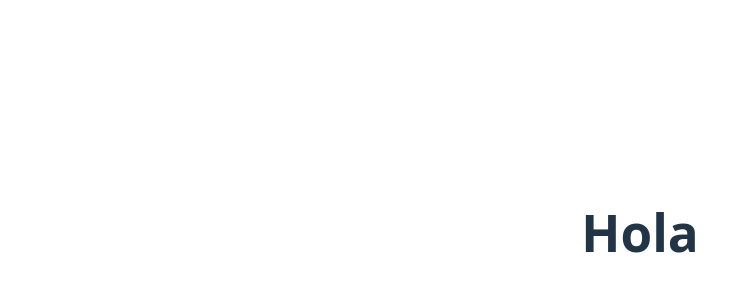
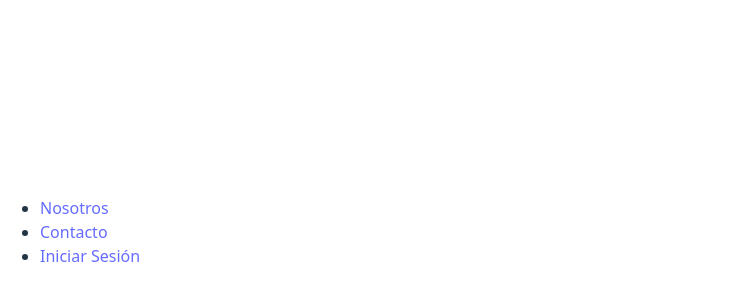
Before and after one commit to CammiBarletta/kingandqueen, a React (Vite) app: page / in a window 1280 px wide. Shown: the part 168-468 px from the top of the page, without its empty margins (0-736 px from the left). Built offline with nearby package versions, Linux system fonts and the light colour scheme.

Commit message:
estructura base: navbar

```diff
--- a/package.json
+++ b/package.json
@@ -11,7 +11,8 @@
   },
   "dependencies": {
     "react": "^19.2.0",
-    "react-dom": "^19.2.0"
+    "react-dom": "^19.2.0",
+    "react-router-dom": "^7.12.0"
   },
   "devDependencies": {
     "@eslint/js": "^9.39.1",
--- a/src/App.jsx
+++ b/src/App.jsx
@@ -1,14 +1,12 @@
-import { useState } from 'react'
-import './App.css'
+import { BrowserRouter } from 'react-router-dom';
+import Navbar from './pages/Navbar';
 
 function App() {
+  return (
+    <BrowserRouter>
+      <Navbar />
+    </BrowserRouter>
+  );
+}
 
-  return (
-
-    <h1>Hola</h1>
-
-
-  )
- }
-
-export default App
+export default App;
--- /dev/null
+++ b/src/pages/Navbar.jsx
@@ -0,0 +1,24 @@
+import { Link } from 'react-router-dom';
+
+function Navbar() {
+  return (
+    <nav>
+      <ul>
+
+        <li>
+          <Link to="/productos">Nosotros</Link>
+        </li>
+
+        <li>
+          <Link to="/contacto">Contacto</Link>
+        </li>
+
+        <li>
+          <Link to="/iniciar-sesion">Iniciar Sesión</Link>
+        </li>
+      </ul>
+    </nav>
+  );
+}
+
+export default Navbar;
```
Also changed, not shown: 1 other file (tests, documents, lock files or other folders).
